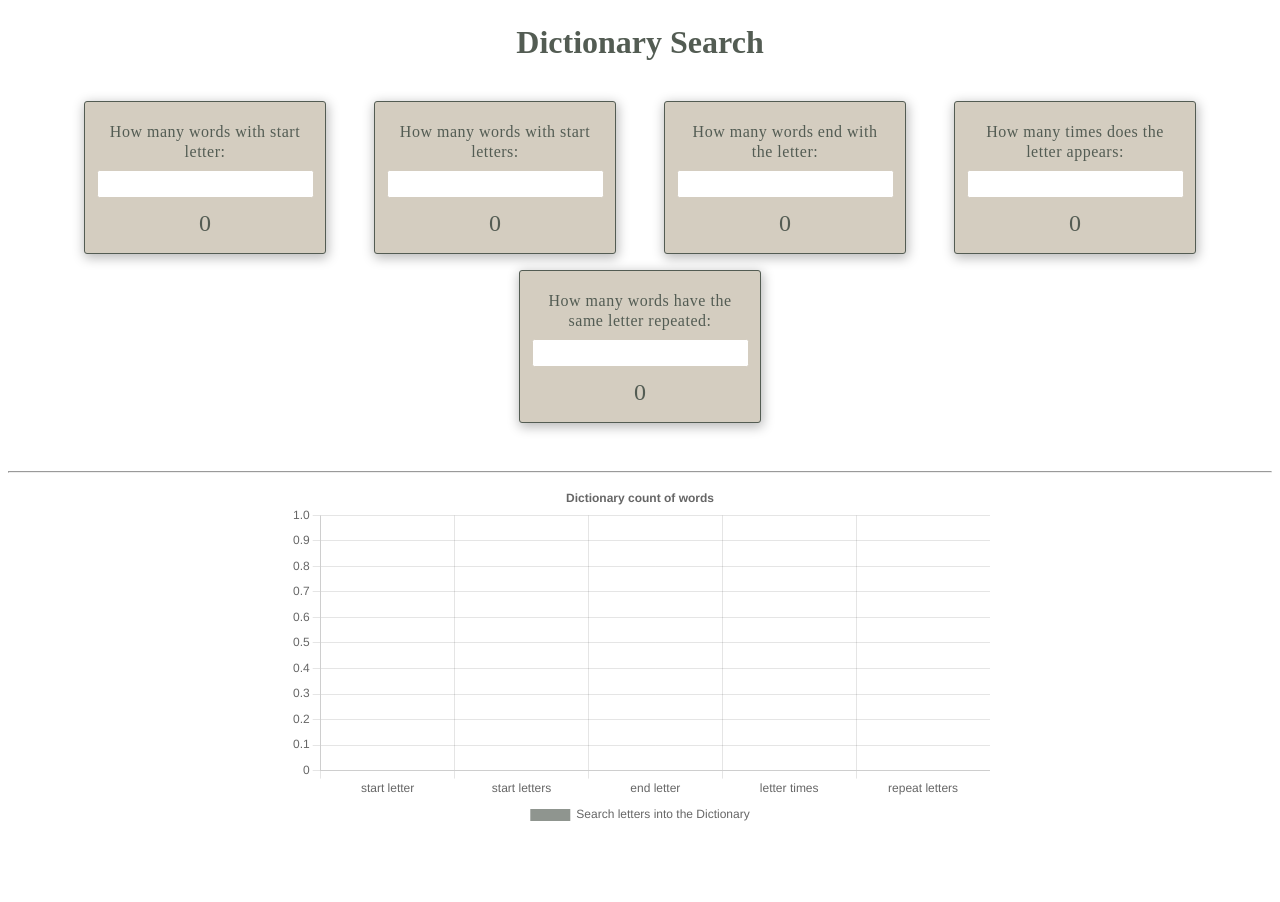
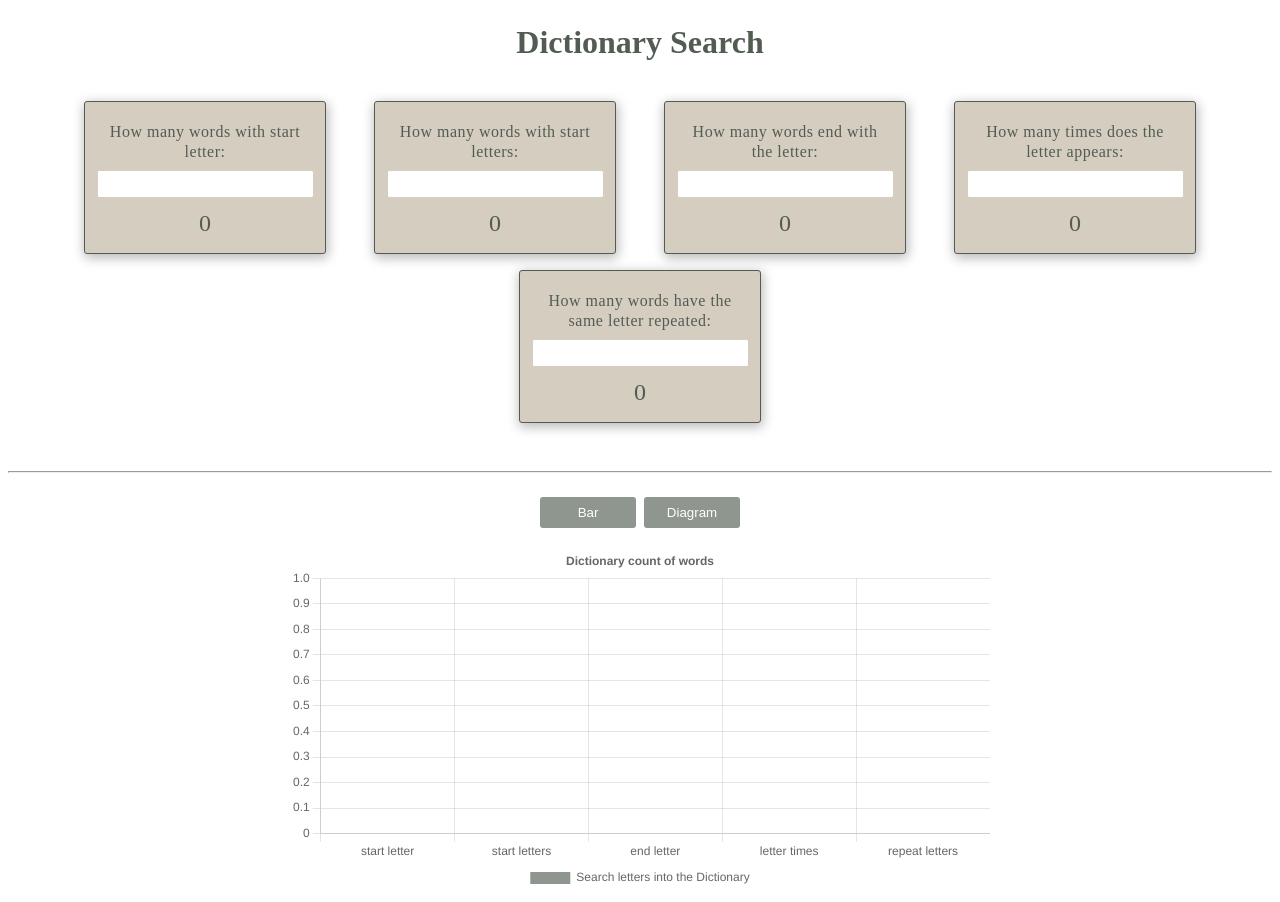
Before and after one commit to Bismila/queries_e_dictionry, a React (Create React App) app: page / in a window 1280 px wide. Before the commit the page ends 839 px from the top, so only its background shows below. Built offline with nearby package versions, Linux system fonts and the light colour scheme; data requests are answered from the project's data file.

Commit message:
[+] added extra chart

```diff
--- a/src/components/Chart.tsx
+++ b/src/components/Chart.tsx
@@ -7,12 +7,14 @@ import {
   Title,
   Tooltip,
   Legend,
+  ArcElement
 } from 'chart.js';
 import styled from '@emotion/styled';
-import { Bar } from 'react-chartjs-2';
+import { Bar, Doughnut } from 'react-chartjs-2';
 import { ChartType } from '../store/Types';
 import { observer } from 'mobx-react-lite';
 ChartJS.register(
+    ArcElement,
     CategoryScale,
     LinearScale,
     BarElement,
@@ -21,20 +23,57 @@ ChartJS.register(
     Legend
 );
 
+const Container = styled.div`
+
+`;
+
+const ButtonWrapper = styled.div`
+    display: flex;
+    flex-direction: row;
+    flex-wrap: wrap;
+    padding: 1rem 0.5rem;
+    align-items: center;
+    justify-content: center;
+`;
+
+const ButtonPosition = styled.div`
+    flex-grow: 0;
+    padding: 0 .25rem
+`;
+
+const Button = styled.button`
+    width: 6rem;
+    padding: 0.5rem 1rem;
+    border: rgba(83, 92, 83);
+    border-radius: 3px;
+    background-color: rgba(83, 92, 83, .65);
+    color: #ffffff;
+`;
+
+const Text = styled.span`
+    padding: 0 0.5rem;
+`;
+
+const ChartWrapperBar = styled.div`
+    max-width: 700px;
+    margin: 0 auto;
+`;
+
+const ChartWrapperDiagram = styled.div`
+    max-width: 500px;
+    margin: 0 auto;
+`;
+
 interface IChartProps {
     data: number[];
 }
 
-const ChartWrapper = styled.div`
-    max-width: 700px;
-    margin: 0 auto;
-`;
+const Chart: React.FC<IChartProps> = (props) => {
 
-const Chart: React.FC<IChartProps> = (props) => {
+    const [isBarChartVisible, setIsBarChartVisible] = useState(true)
 
     const options = () => {
         return {
-            type: 'bar',
             responsive: true,
             plugins: {
                     legend: {
@@ -60,7 +99,13 @@ const Chart: React.FC<IChartProps> = (props) => {
             datasets: [{
                 label: 'Search letters into the Dictionary',
                 data: props.data,
-                backgroundColor: 'rgba(83, 92, 83, .65)',
+                backgroundColor: [
+                    'rgba(83, 92, 83, .65)',
+                    'rgba(154,205,50, .85)',
+                    'rgba(34, 139, 143, .65)',
+                    'rgba(60, 179, 113, .35)',
+                    'rgba(173,255,47, .65)'
+                ],
 
             }],
         }
@@ -78,9 +123,29 @@ const Chart: React.FC<IChartProps> = (props) => {
     },[props.data]);
 
     return (
-        <ChartWrapper>
-            <Bar options={chartOptions} data={chart} />
-        </ChartWrapper>
+        <Container>
+            <ButtonWrapper>
+                {/* <Text>Select chart type:</Text> */}
+                {!isBarChartVisible && <Text>Start checking</Text>}
+                <ButtonPosition>
+                    <Button onClick={() => setIsBarChartVisible(true)}>Bar</Button>
+                </ButtonPosition>
+                <ButtonPosition>
+                    <Button onClick={() => setIsBarChartVisible(false)}>Diagram</Button>
+                </ButtonPosition>
+            </ButtonWrapper>
+            {
+                !isBarChartVisible ? (
+                    <ChartWrapperDiagram>
+                        <Doughnut data={chart} />
+                    </ChartWrapperDiagram>
+                ) : (
+                    <ChartWrapperBar>
+                        <Bar options={chartOptions} data={chart} />
+                    </ChartWrapperBar>
+                )
+            }
+        </Container>
     )
 }
 
--- a/src/components/FilterDictionary.tsx
+++ b/src/components/FilterDictionary.tsx
@@ -1,6 +1,6 @@
 import { observer, Observer } from 'mobx-react-lite';
 import * as React from 'react';
-import { useCallback, useEffect } from 'react';
+import { useCallback, useEffect, useRef } from 'react';
 import filters from '../store/FiltersStore';
 import styled from '@emotion/styled';
 import { css } from '@emotion/react'
@@ -58,17 +58,13 @@ const Counter = styled.span`
 const ChartContainer = styled.div`
 ${() => css`
     @media (max-width: 600px) {
-        position: fixed;
-        bottom: 0;
-        left: 0;
-        right: 0;
-        background-color: white;
+
     }
 `
 };`;
 
 const FilterDictionary: React.FC = () => {
-
+    const chartRef = useRef(null);
     useEffect(() => {
         filter.dictionary.loadWords();
     }, []);
@@ -159,7 +155,7 @@ const FilterDictionary: React.FC = () => {
             </InputWrapper>
         </Container>
 
-        <ChartContainer>
+        <ChartContainer ref={chartRef}>
             <hr />
             <Observer>
                 { () => (
--- a/src/store/Types.ts
+++ b/src/store/Types.ts
@@ -6,7 +6,7 @@ export type Word = {
 export type Datasets = {
     label: string;
     data: number[];
-    backgroundColor: string;
+    backgroundColor: string | Array<string>;
 }
 export type ChartType = {
     labels: string[];
```
